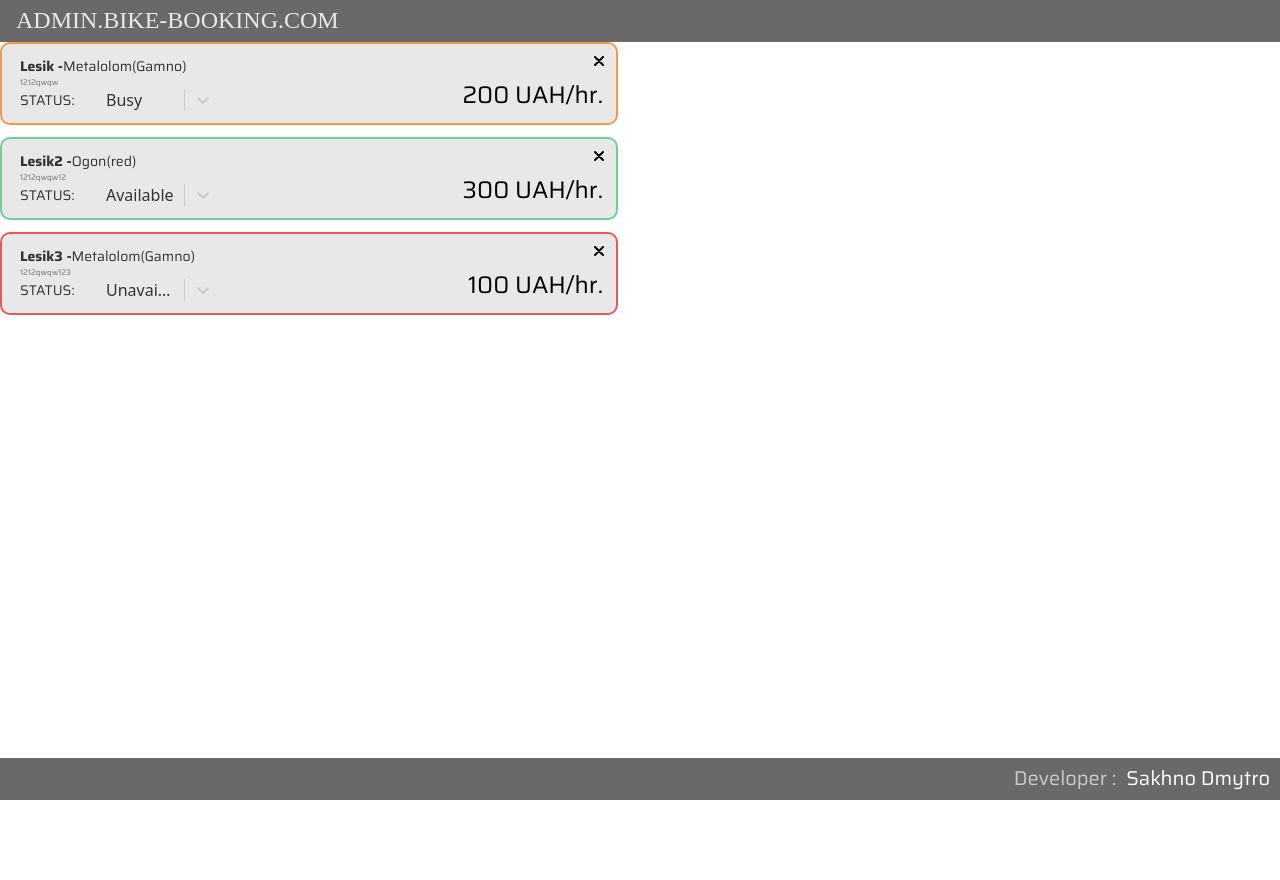
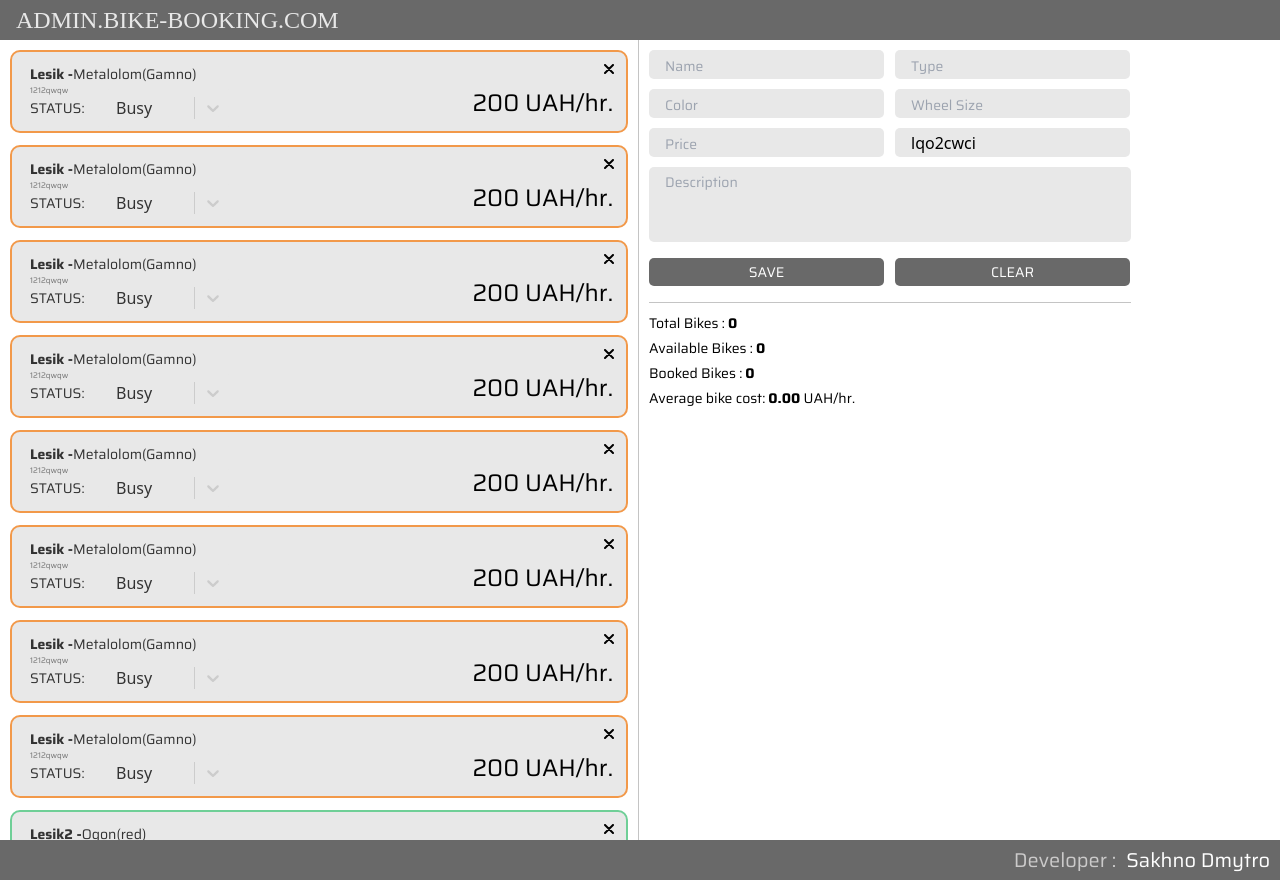
Before and after one commit to SakhnoDima/rent-bike-store, a React (Create React App) app in the folder my-app/: page / in a window 1280 px wide. Before the commit the page ends 800 px from the top, so only its background shows below. Built offline with nearby package versions, Linux system fonts and the light colour scheme.

Commit message:
deploy and fix bugs
add gh-pages
add scroll and borders elem

```diff
--- a/my-app/package.json
+++ b/my-app/package.json
@@ -1,5 +1,6 @@
 {
   "name": "my-app",
+  "homepage": "https://SakhnoDima.github.io/ADMIN-BIKE/",
   "version": "0.1.0",
   "private": true,
   "dependencies": {
@@ -22,6 +23,8 @@
     "yup": "^1.3.3"
   },
   "scripts": {
+    "predeploy": "npm run build",
+    "deploy": "gh-pages -d build",
     "start": "react-scripts start",
     "build": "react-scripts build",
     "test": "react-scripts test",
@@ -46,6 +49,7 @@
     ]
   },
   "devDependencies": {
+    "gh-pages": "^6.1.1",
     "tailwindcss": "^3.4.0"
   }
 }
--- a/my-app/src/Components/Body/Body.tsx
+++ b/my-app/src/Components/Body/Body.tsx
@@ -1,14 +1,19 @@
 import React from "react";
-// import Forma from "../Forma/Forma";
-// import Statistics from "../Statistic/Statistics";
+import Forma from "../Forma/Forma";
+import Statistics from "../Statistic/Statistics";
 import List from "../List/List";
+import Section from "../Section/Section";
 
 const Body = () => {
   return (
-    <main className="flex-auto">
-      <List />
-      {/* <Forma />
-      <Statistics /> */}
+    <main className="flex-auto flex">
+      <Section isPrime={true}>
+        <List />
+      </Section>
+      <Section>
+        <Forma />
+        <Statistics />
+      </Section>
     </main>
   );
 };
--- a/my-app/src/Components/Forma/Forma.tsx
+++ b/my-app/src/Components/Forma/Forma.tsx
@@ -39,7 +39,7 @@ const Forma: React.FC<{}> = () => {
       }}
     >
       {({ errors, touched }) => (
-        <Form className="w-[482px]">
+        <Form className="w-[482px] mb-[16px] ">
           <div className="w-[481px] flex flex-wrap gap-x-[11px] gap-y-[10px] ">
             {inputs.map((item) => (
               <div className="relative" key={item.inputName}>
--- a/my-app/src/Components/List/List.tsx
+++ b/my-app/src/Components/List/List.tsx
@@ -2,6 +2,62 @@ import React from "react";
 import { Card } from "../Card/Card";
 
 const list = [
+  {
+    name: "Lesik",
+    type: "Metalolom",
+    color: "Gamno",
+    id: "1212qwqw",
+    status: "busy",
+    price: 200,
+  },
+  {
+    name: "Lesik",
+    type: "Metalolom",
+    color: "Gamno",
+    id: "1212qwqw",
+    status: "busy",
+    price: 200,
+  },
+  {
+    name: "Lesik",
+    type: "Metalolom",
+    color: "Gamno",
+    id: "1212qwqw",
+    status: "busy",
+    price: 200,
+  },
+  {
+    name: "Lesik",
+    type: "Metalolom",
+    color: "Gamno",
+    id: "1212qwqw",
+    status: "busy",
+    price: 200,
+  },
+  {
+    name: "Lesik",
+    type: "Metalolom",
+    color: "Gamno",
+    id: "1212qwqw",
+    status: "busy",
+    price: 200,
+  },
+  {
+    name: "Lesik",
+    type: "Metalolom",
+    color: "Gamno",
+    id: "1212qwqw",
+    status: "busy",
+    price: 200,
+  },
+  {
+    name: "Lesik",
+    type: "Metalolom",
+    color: "Gamno",
+    id: "1212qwqw",
+    status: "busy",
+    price: 200,
+  },
   {
     name: "Lesik",
     type: "Metalolom",
--- /dev/null
+++ b/my-app/src/Components/Section/Section.tsx
@@ -0,0 +1,22 @@
+import React from "react";
+
+interface ISection {
+  children?: React.ReactNode;
+  isPrime?: boolean;
+}
+
+const Section: React.FC<ISection> = ({ children, isPrime = false }) => {
+  return (
+    <section
+      className={`p-[10px] ${
+        isPrime
+          ? "h-[100vh] overflow-y-scroll p-[10px] border-r-[1px] border-[#C4C4C4]"
+          : " "
+      }`}
+    >
+      {children}
+    </section>
+  );
+};
+
+export default Section;
--- a/my-app/src/Components/Statistic/Statistics.tsx
+++ b/my-app/src/Components/Statistic/Statistics.tsx
@@ -12,7 +12,7 @@ const numberStyle = "font-bold ml-[3px]";
 
 const Statistics: React.FC<{}> = () => {
   return (
-    <div className="p-[10px] flex flex-col gap-[5px]">
+    <div className="flex flex-col gap-[5px] border-t-[1px] border-[#C4C4C4] pt-[10px]">
       <p className={textStyle}>
         Total Bikes :<span className={numberStyle}>{infoStatistics.total}</span>
       </p>
```
Also changed, not shown: 1 other file (tests, documents, lock files or other folders).
